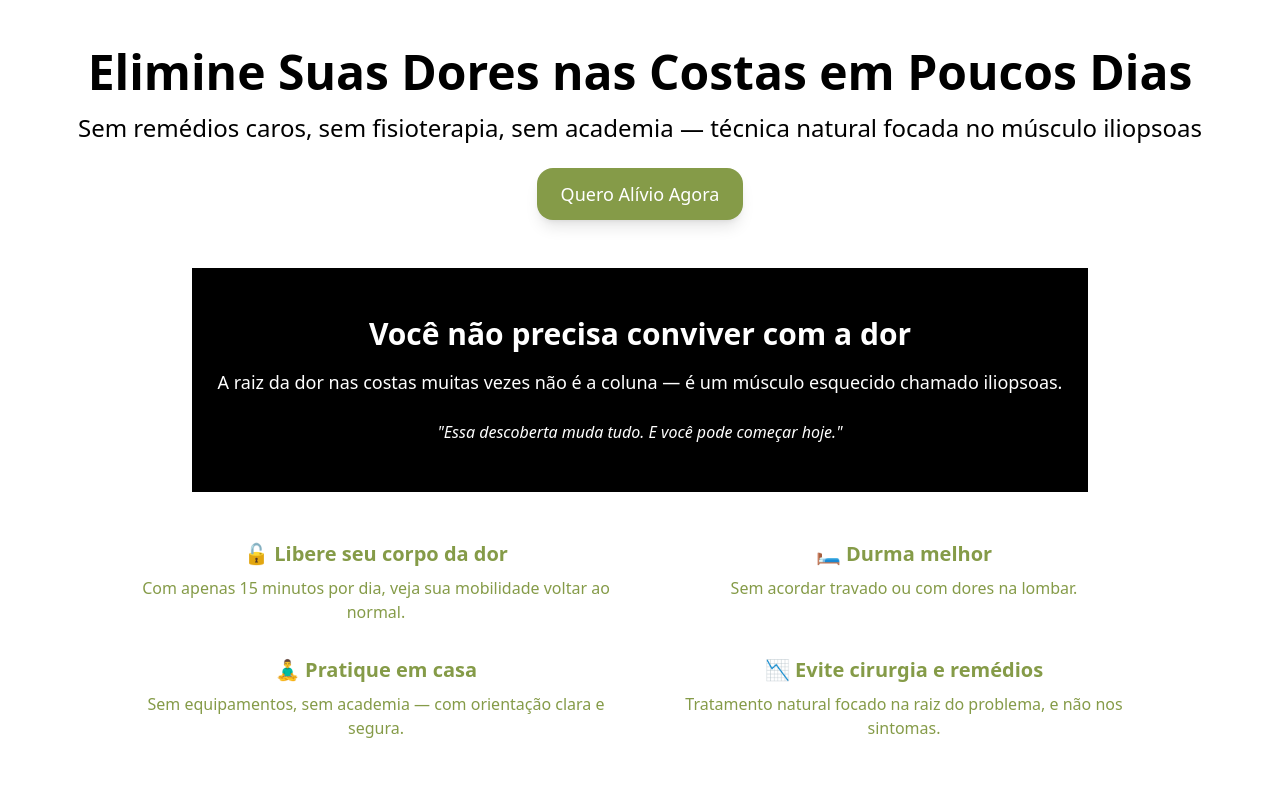
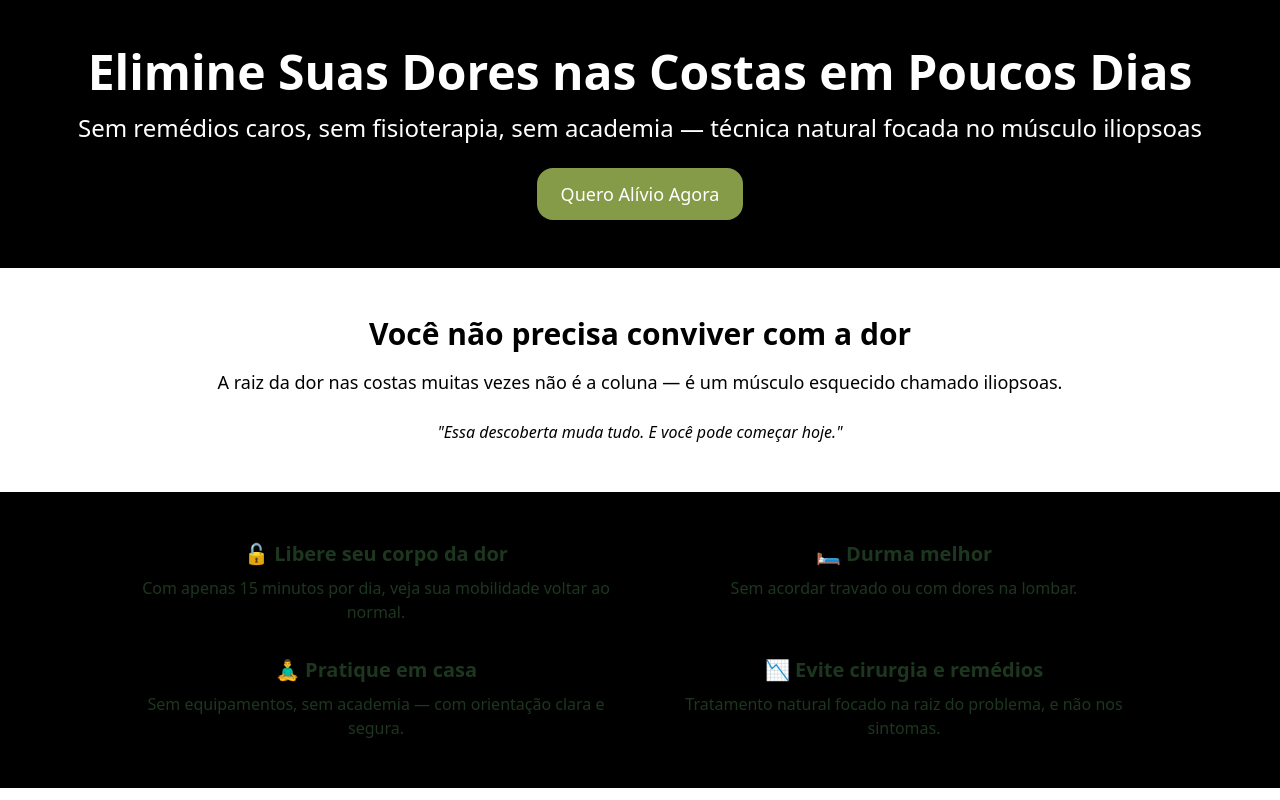
Before and after one commit to squad-member/site-dor-nas-costas, a React (Vite) app: page / in a window 1280 px wide. Shown: the top 800 px of the page. Built offline with nearby package versions, Linux system fonts and the light colour scheme.

Commit message:
link hotmart adicionado

```diff
--- a/src/App.jsx
+++ b/src/App.jsx
@@ -4,7 +4,7 @@
 export default function Page() {
 return ( <div className="bg-white text-black font-sans">
  {/* Hero Section */}
-    <section className="text-center py-12 px-6 bg-white text-black">
+    <section className="text-center py-12 px-6 bg-black text-white">
       <h1 className="text-3xl md:text-5xl font-bold mb-4">
         Elimine Suas Dores nas Costas em Poucos Dias
       </h1>
@@ -23,7 +23,7 @@ return ( <div className="bg-white text-black font-sans">
     </section>
 
    {/* Bloco 2 - Manifesto */}
-    <section className="bg-black text-white max-w-4xl mx-auto py-12 px-6">
+    <section className="bg-white text-black max-w-4xl mx-auto py-12 px-6">
       <h2 className="text-2xl md:text-3xl font-bold mb-4 text-center">
         Você não precisa conviver com a dor
       </h2>
@@ -36,7 +36,7 @@ return ( <div className="bg-white text-black font-sans">
     </section>
 
   {/* Bloco 3 - Benefícios */}
-  <section className="bg-white text-[#859B48] py-12 px-6">
+  <section className="bg-black text-[#1D361F] py-12 px-6">
     <div className="max-w-5xl mx-auto grid grid-cols-1 md:grid-cols-2 gap-8 text-center">
       <div>
         <h3 className="text-xl font-semibold mb-2">🔓 Libere seu corpo da dor</h3>
```
